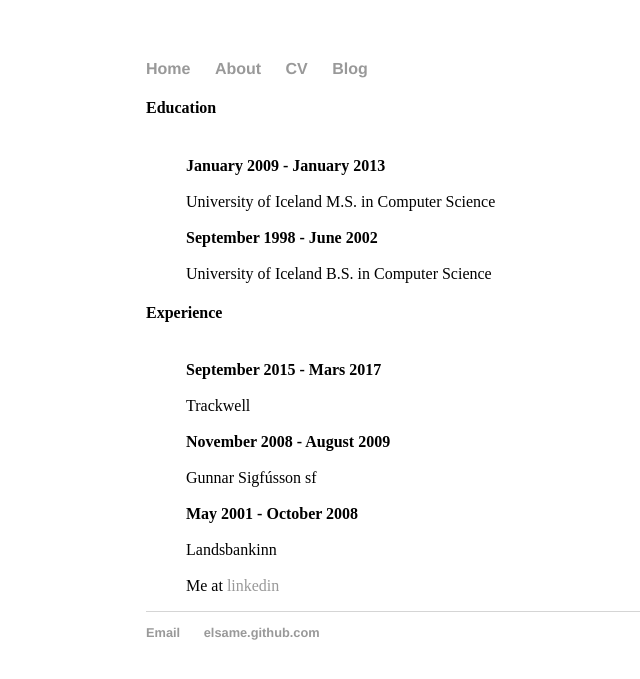
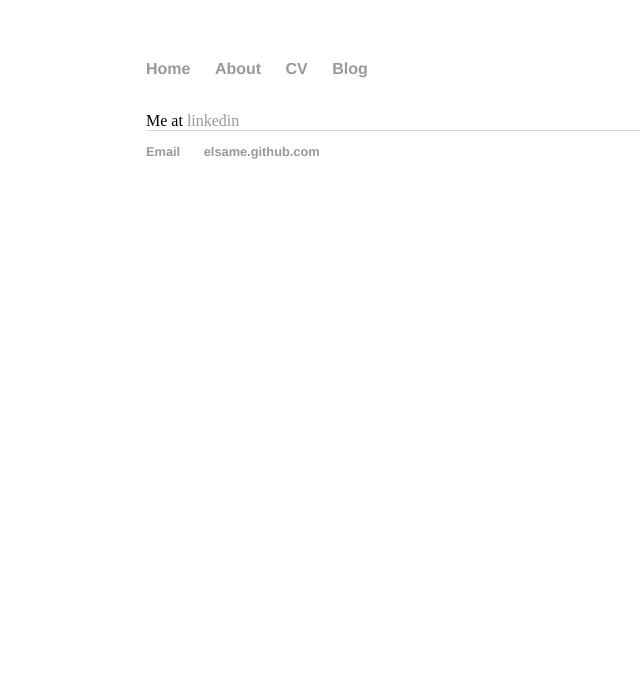
Before and after one commit to elsame/elsame.github.io, a Jekyll site: the page built from cv/index.html, in a window 1280 px wide. Shown: the top 679 px of the page, without its empty margins (46-686 px from the left). Built offline with Jekyll 4.4.1, drawn with Linux system fonts in a browser that asks for light colours.

Commit message:
Update index.html

```diff
--- a/cv/index.html
+++ b/cv/index.html
@@ -3,31 +3,5 @@ layout: default
 title: CV
 ---
 <div class="blurb">
-	<h4>Education</h4>
-	<ul style="list-style-type:none">
-  		<li>
-			<br><b>January 2009 - January 2013</b></br>
-        		<br>University of Iceland M.S. in Computer Science</br>
-		</li>
-  		<li>
-			<br><b>September 1998 - June 2002</b></br>
-			<br>University of Iceland B.S. in Computer Science</br>
-		</li>
-	</ul>
-
-	<h4>Experience</h4>
-	<ul style="list-style-type:none">
-		<li>
-			<br><b>September 2015 - Mars 2017</b></br>
-			<br>Trackwell</br>
-		</li>
-		<li>
-			<br><b>November 2008 - August 2009</b></br>
-			<br>Gunnar Sigfússon sf </br>
-		</li>
-		<li>
-			<br><b>May 2001 - October 2008</b></br>
-			<br>Landsbankinn</br>
-		</li>
 <br> Me at <a href="https://www.linkedin.com/in/elsa-einarsd%C3%B3ttir-b21ba1a/">linkedin</a>
 </div><!-- /.blurb -->
```
